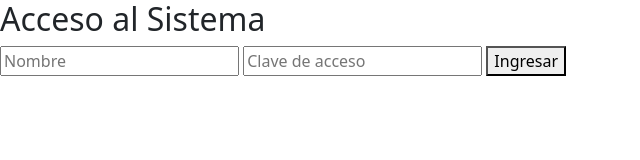
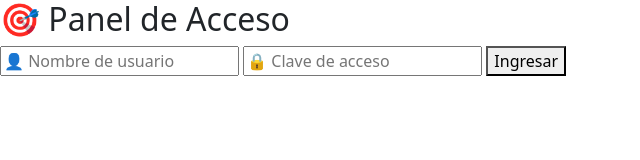
Before and after one commit to FerCas86/AppWeb, a plain HTML site: page index.html in a window 1280 px wide. Shown: the whole page, without its empty margins (0-640 px from the left). Drawn offline with nearby package versions, Linux system fonts and the light colour scheme.

Commit message:
Update index.html

```diff
--- a/index.html
+++ b/index.html
@@ -7,15 +7,17 @@
   <link rel="stylesheet" href="https://cdn.jsdelivr.net/npm/bootstrap@5.3.0/dist/css/bootstrap.min.css">
 </head>
 <body>
-  <div id="login-screen">
-    <h2>Acceso al Sistema</h2>
+  <div id="login-screen" class="login-container">
+  <div class="login-box">
+    <h2>🎯 Panel de Acceso</h2>
     <form id="login-form">
-      <input type="text" id="username" placeholder="Nombre" required />
-      <input type="password" id="password" placeholder="Clave de acceso" required />
+      <input type="text" id="username" placeholder="👤 Nombre de usuario" required />
+      <input type="password" id="password" placeholder="🔒 Clave de acceso" required />
       <button type="submit">Ingresar</button>
     </form>
     <p id="login-error" class="error"></p>
   </div>
+</div>
 
   <div id="main-screen" style="display:none;">
     <header>
```
